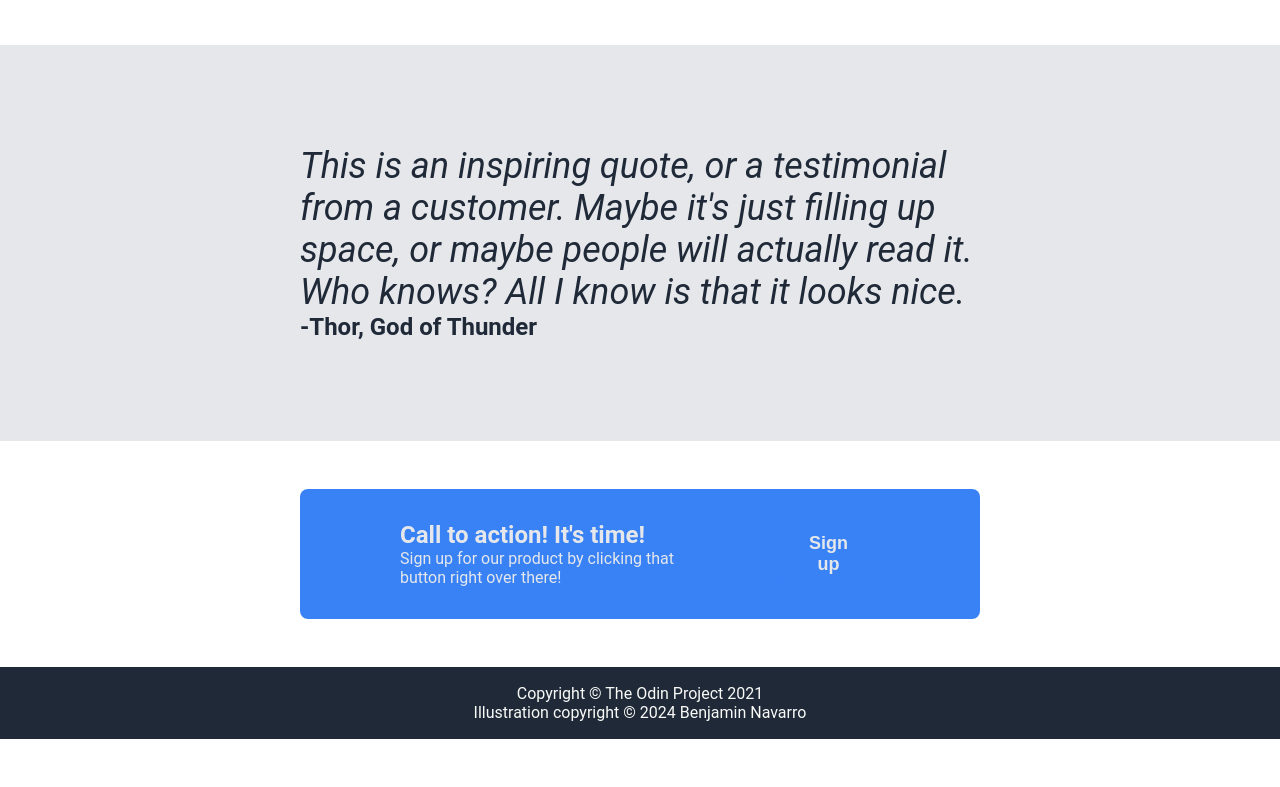
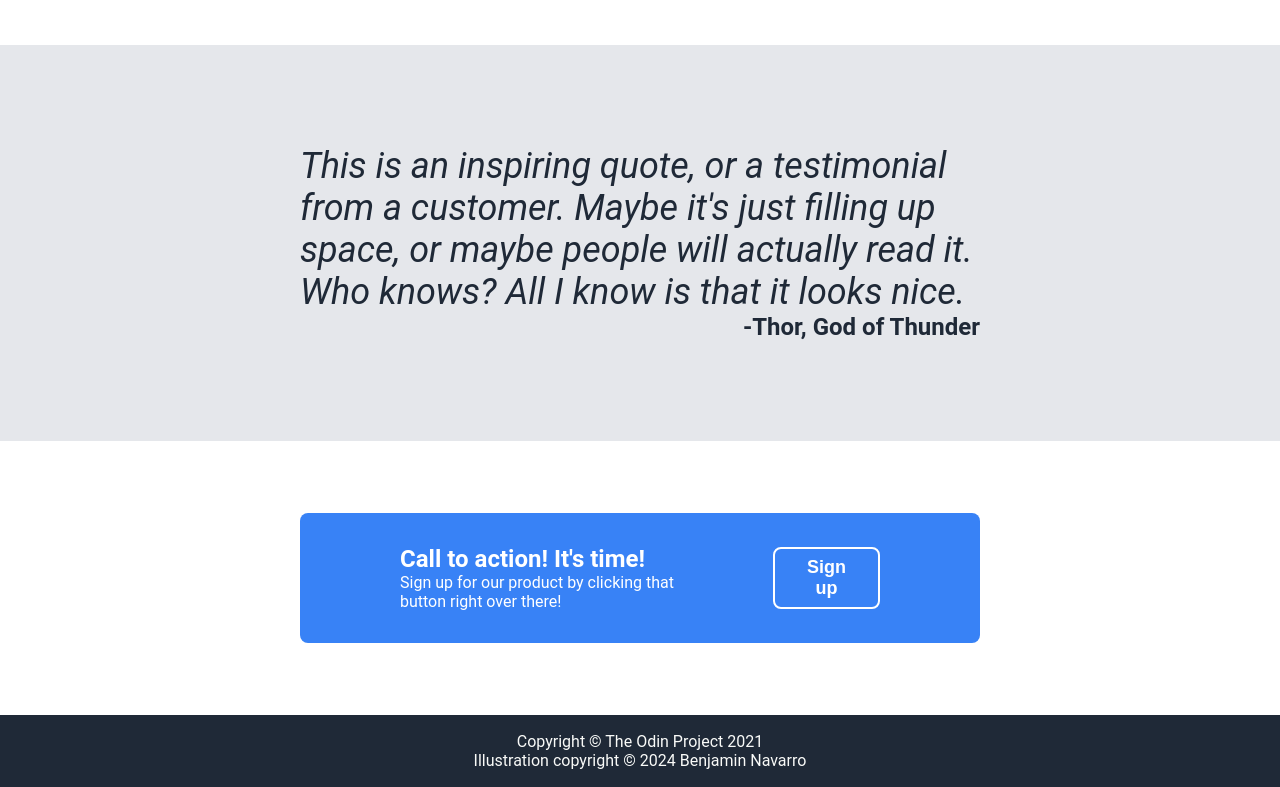
Before and after one commit to benjnavarro28/landing-page, a plain HTML site: page index.html in a window 1280 px wide. Shown: the part 856-1643 px from the top of the page. Before the commit the page ends 1595 px from the top, so only its background shows below. Drawn offline with Linux system fonts and the light colour scheme.

Commit message:
Finished landing page

```diff
--- a/styles.css
+++ b/styles.css
@@ -97,7 +97,7 @@ body {
     background-color: #3882f6;
     font-size: 18px;
     font-weight: bold;
-    color: #e5e7eb;
+    color: white;
     padding: 8px 32px;
 }
 
@@ -138,12 +138,12 @@ body {
     font-weight: bold;
     color: #1f2937;
     display: flex;
-    align-self: right;
+    justify-content: flex-end;
 }
 
 .body-sec4 {
     display: flex;
-    padding: 48px 300px;
+    padding: 72px 300px;
     align-items: center;
     justify-content: center;
 }
@@ -154,7 +154,7 @@ body {
     border-radius: 8px;
     align-self: flex-start;
     background-color: #3882f6;
-    color: #e5e7eb;
+    color: white;
     padding: 32px 100px;
     gap: 96px;
     align-items: center;
@@ -167,13 +167,13 @@ body {
 
 .signup-button-2 {
     display: flex;
-    border: white;
+    border: 2px solid white;
     border-radius: 8px;
     align-self: flex-start;
     background-color: #3882f6;
     font-size: 18px;
     font-weight: bold;
-    color: #e5e7eb;
+    color: white;
     padding: 8px 32px;
 }
 
```
